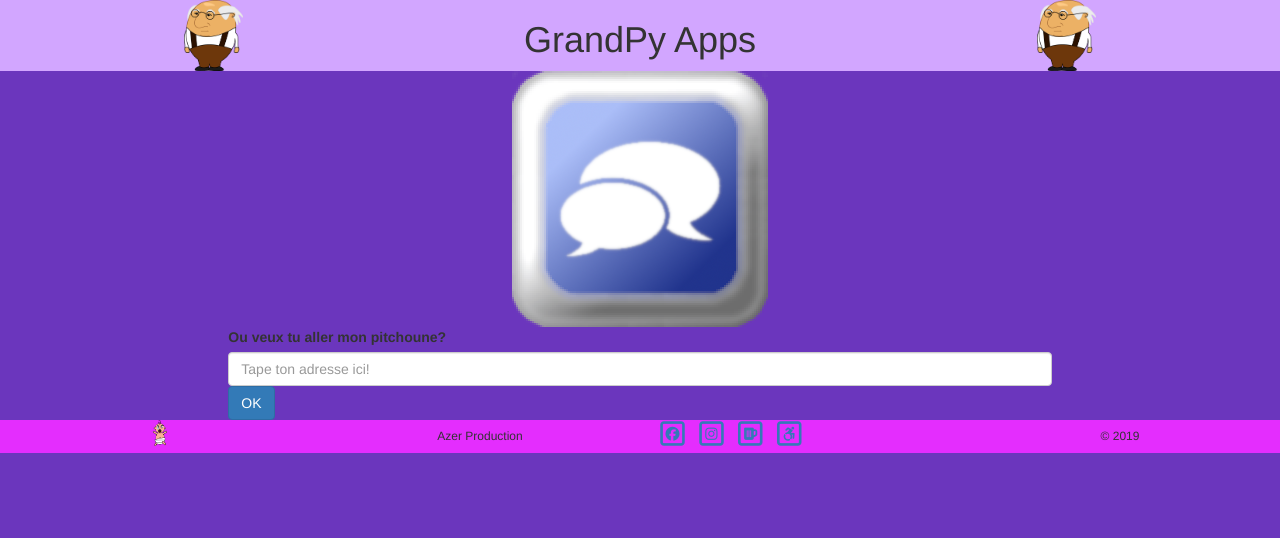
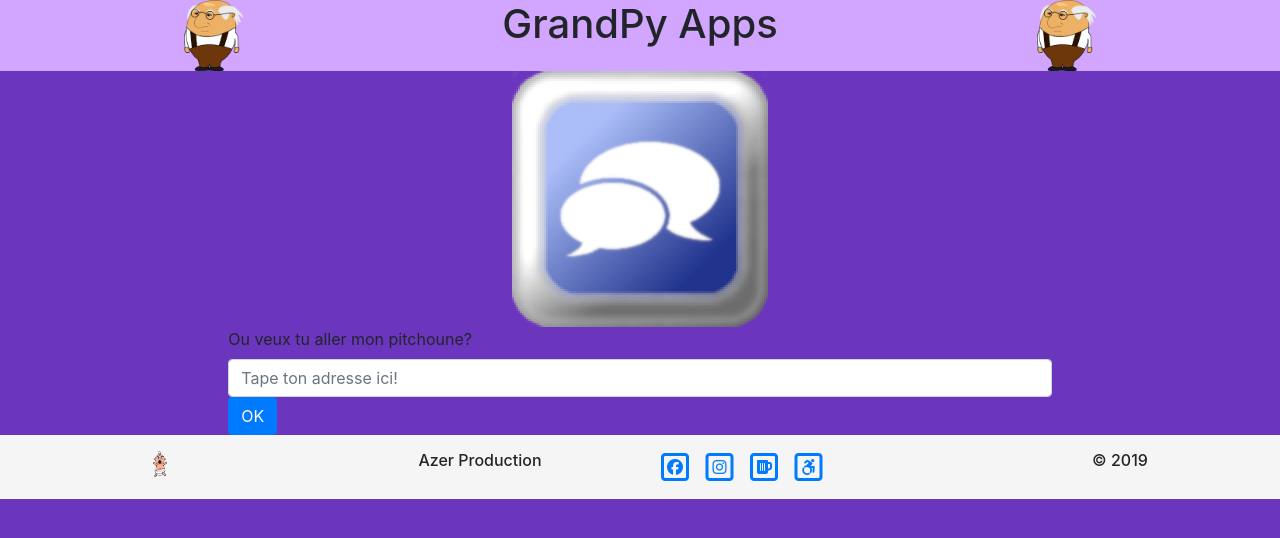
Before and after one commit to Azer1338/Grandby_bot, a Flask app: page / in a window 1280 px wide. Shown: the top 538 px of the page. Run offline with Flask 2, Linux system fonts and the light colour scheme; some libraries are stand-ins or nearby versions.

Commit message:
Sticky Footer add. Doesn't stick enough to the bottom...

```diff
--- /dev/null
+++ b/GrandPy_BotApp/static/css/sticky-footer.css
@@ -0,0 +1,13 @@
+/* Custom page CSS
+-------------------------------------------------- */
+/* Not required for template or sticky footer method. */
+
+.container {
+  width: auto;
+  max-width: 680px;
+  padding: 0 15px;
+}
+
+.footer {
+  background-color: #f5f5f5;
+}
--- a/GrandPy_BotApp/templates/base.html
+++ b/GrandPy_BotApp/templates/base.html
@@ -14,13 +14,16 @@
     <script src="https://code.jquery.com/jquery-3.3.1.slim.min.js"></script>
 
 	<!-- Bootstrap CDN -->
-	<link <link href="https://maxcdn.bootstrapcdn.com/bootstrap/3.3.7/css/bootstrap.min.css" rel="stylesheet">
+	<link <link href="https://stackpath.bootstrapcdn.com/bootstrap/4.3.1/css/bootstrap.min.css" rel="stylesheet">
 	<script src="https://stackpath.bootstrapcdn.com/bootstrap/4.3.1/js/bootstrap.min.js"></script>
 
     <!-- Fonts -->
     <script src="https://use.fontawesome.com/470b91f216.js"></script>
     <link href="https://fonts.googleapis.com/css?family=Montserrat:400,700" rel="stylesheet" type="text/css">
     <link href="https://fonts.googleapis.com/css?family=Lato:400,700,400italic,700italic" rel="stylesheet" type="text/css">
+
+	<!-- Sticky Footer CSS -->
+	<link href="/static/css/sticky-footer.css" rel="stylesheet">
 
     <!-- Custom CSS -->
     <link rel="stylesheet" type="text/css" href="/static/css/custom.css">
@@ -33,7 +36,7 @@
 	<header>
 		<div class="container-fluid">
 			<div class="row">
-				<div class="col-md-4 d-flex justify-content-around">
+				<div class="col-md-4">
 					<img src="/static/img/GrandPy_Logo.png"
 						alt="GrandPy Apps Header logo"
 						class="HeaderLogo">
@@ -52,7 +55,8 @@
 
 {% block content %}{% endblock %}
 
-	<footer>
+	<!-- Footer -->
+	<footer class="footer mt-auto py-3">
 		<div class="container-fluid">
 			<div class="row">
 				<div class="col-md-3">
@@ -87,7 +91,6 @@
 			</div>
 		</div>
 	</footer>
-
 </body>
 
 </html>
```
